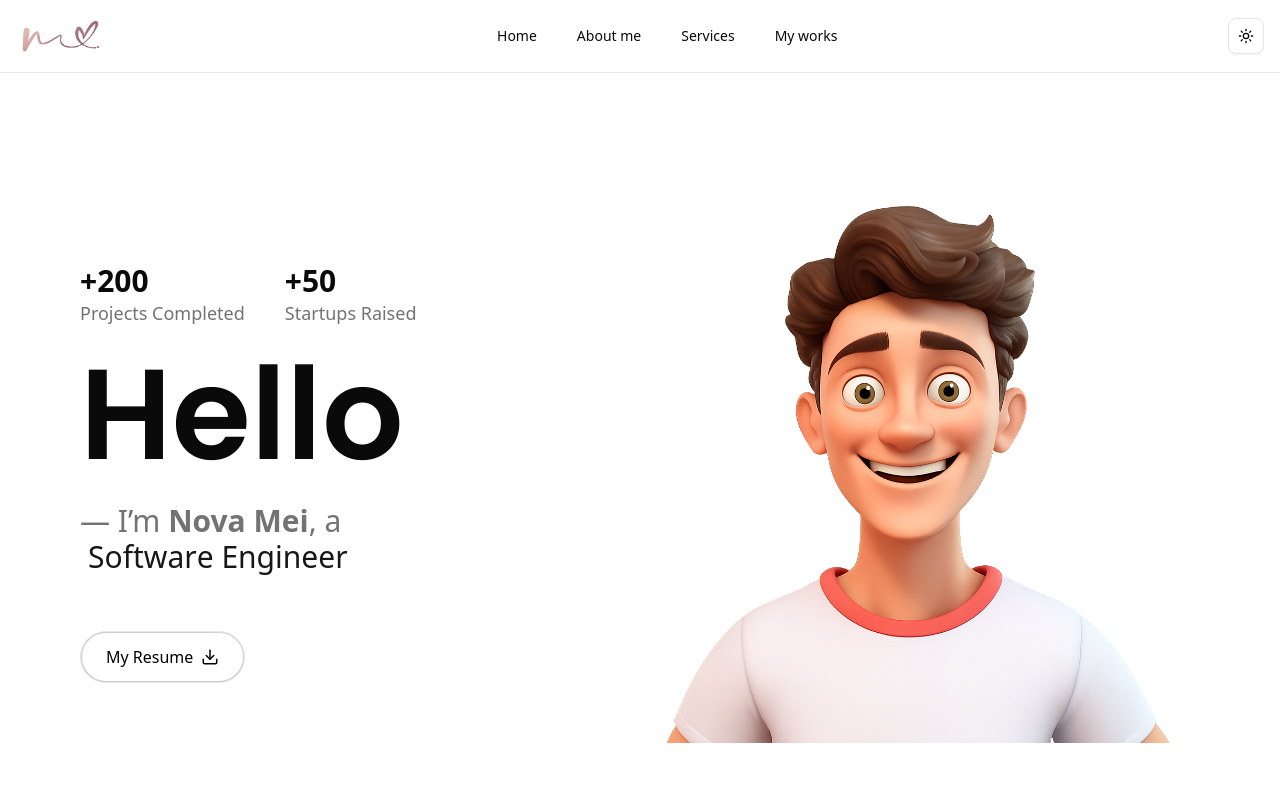
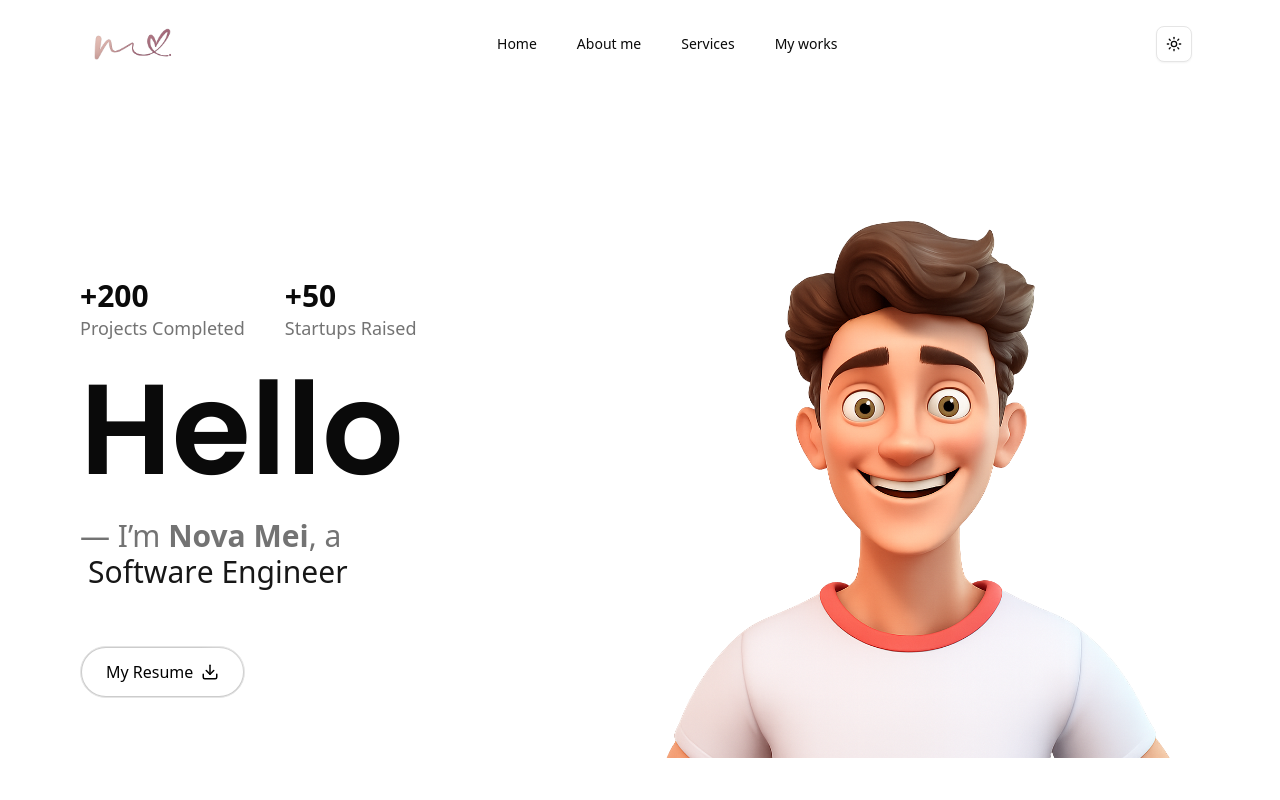
Before and after one commit to mwxgh/next_core, a Next.js app: page / in a window 1280 px wide. Shown: the top 800 px of the page. Built offline with nearby package versions, Linux system fonts and the light colour scheme.

Commit message:
feat: update homapage

```diff
--- a/src/app/layout.tsx
+++ b/src/app/layout.tsx
@@ -24,6 +24,7 @@ const RootLayout = ({ children }: Readonly<{ children: React.ReactNode }>) => {
   return (
     <html lang="en" suppressHydrationWarning>
       <body
+        suppressHydrationWarning
         className={`${geistSans.variable} ${geistMono.variable} antialiased`}
       >
         <ThemeProvider
--- a/src/components/header/index.tsx
+++ b/src/components/header/index.tsx
@@ -1,26 +1,67 @@
 'use client'
 
-import { useState } from 'react'
+import { useEffect, useState } from 'react'
 import { Menu, X } from 'lucide-react'
 import Navbar from '@/components/navbar'
 import { ThemeToggle } from '@theme/theme-toggle'
 import Image from 'next/image'
 import { assets } from 'assets'
 import Link from 'next/link'
+import { cn } from '@/lib/utils'
 
 const Header = () => {
   const [menuOpen, setMenuOpen] = useState(false)
+  const [isScrolled, setIsScrolled] = useState(false)
+
+  useEffect(() => {
+    const handleScroll = () => {
+      setIsScrolled(window.scrollY > 10)
+    }
+
+    handleScroll()
+    window.addEventListener('scroll', handleScroll)
+
+    return () => window.removeEventListener('scroll', handleScroll)
+  }, [])
 
   return (
-    <header className="w-full border-b bg-background/95 backdrop-blur supports-[backdrop-filter]:bg-background/60 sticky top-0 z-50">
-      <div className="flex justify-between items-center py-4 px-4">
+    <header
+      className={cn(
+        'sticky top-0 z-50 w-full transition-all duration-300 ease-out',
+        isScrolled
+          ? 'bg-background/60 py-3 backdrop-blur supports-[backdrop-filter]:bg-background/40'
+          : 'bg-transparent py-6',
+      )}
+    >
+      <div
+        className={cn(
+          'mx-auto w-full px-6 transition-all duration-300 ease-out',
+          isScrolled ? 'max-w-4xl' : 'max-w-6xl',
+        )}
+      >
+        <div
+          className={cn(
+            'flex items-center justify-between gap-4 transition-all duration-300 ease-out',
+            isScrolled
+              ? 'rounded-full border border-border/30 bg-card/90 px-6 py-3 shadow-md supports-[backdrop-filter]:backdrop-blur-sm'
+              : 'px-0 py-0',
+          )}
+        >
           {/* Logo */}
-        <div className="h-10 w-auto flex items-center">
+          <div
+            className={cn(
+              'flex w-auto items-center transition-[height] duration-300 ease-out',
+              isScrolled ? 'h-8' : 'h-10',
+            )}
+          >
             <Link href="/" aria-label="Go to homepage">
               <Image
                 src={assets.logo}
                 alt="Logo"
-              className="h-10 w-auto"
+                className={cn(
+                  'w-auto transition-all duration-300 ease-out',
+                  isScrolled ? 'h-8' : 'h-10',
+                )}
                 priority
               />
             </Link>
@@ -45,14 +86,15 @@ const Header = () => {
             {menuOpen ? <X size={24} /> : <Menu size={24} />}
           </button>
         </div>
+      </div>
 
       {/* Mobile Dropdown Menu */}
       <div
-        className={`md:hidden border-t bg-background overflow-hidden transition-all duration-300 ease-in-out ${
+        className={`md:hidden border-t bg-background/90 overflow-hidden transition-all duration-300 ease-in-out ${
           menuOpen ? 'max-h-96 opacity-100' : 'max-h-0 opacity-0'
         }`}
       >
-        <div className="px-4 py-3 flex flex-col gap-3">
+        <div className="mx-auto flex w-full max-w-6xl flex-col gap-3 px-6 py-3">
           <Navbar mobile onLinkClick={() => setMenuOpen(false)} />
           <div className="flex justify-center">
             <ThemeToggle />
```
Also changed, not shown: package.json (+15 -15 lines), 1 other file (tests, documents, lock files or other folders). Lines whose indentation alone changed are shown as unchanged.
